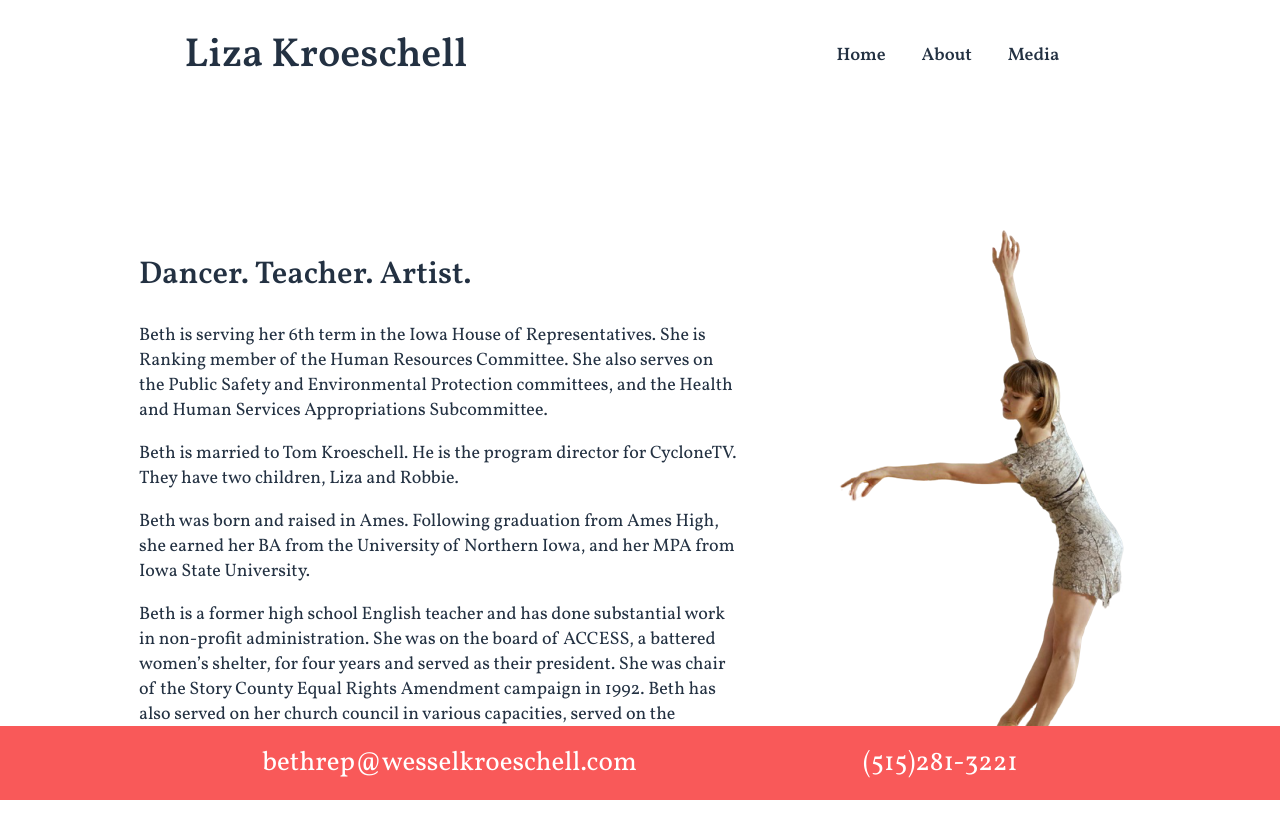
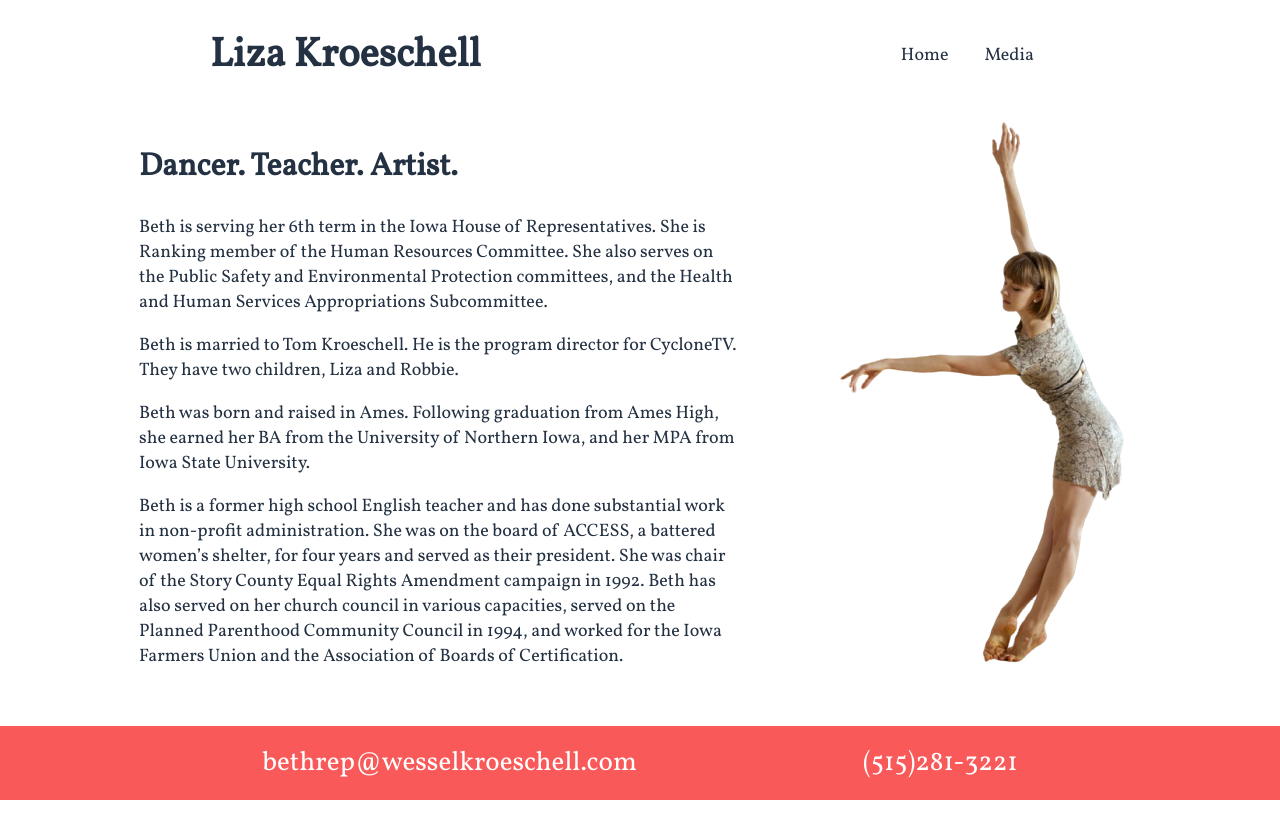
Before and after one commit to JamesODonoghue/liza-kroeschell, a React (Create React App) app: page / in a window 1280 px wide. Shown: the top 838 px of the page. After the commit the page ends 806 px from the top, so only its background shows below. Built offline with nearby package versions, Linux system fonts and the light colour scheme.

Commit message:
font updates

```diff
--- a/src/components/App/App.css
+++ b/src/components/App/App.css
@@ -83,12 +83,6 @@ section {
     text-align: center;
 }
 
-h1,
-h2,
-h4 {
-    font-family: "Vollkorn-Semibold";
-}
-
 h1 {
     font-size: 3rem;
 }
@@ -121,7 +115,6 @@ p {
 }
 
 a {
-    font-family: "Vollkorn-SemiBold";
     text-decoration: none;
     font-size: 3rem;
     font-weight: 400;
@@ -180,12 +173,10 @@ form label {
 
 ::-webkit-input-placeholder {
     /* Chrome/Opera/Safari */
-    font-family: "Vollkorn";
 }
 
 input {
     /* Chrome/Opera/Safari */
-    font-family: "Vollkorn";
 }
 
 .full {
@@ -210,7 +201,7 @@ button:hover {
 }
 
 button {
-    font-family: "Vollkorn";
+    font-family: "inherit";
     font-size: 2rem;
     font-weight: bold;
     padding: 1rem 5rem;
@@ -313,6 +304,7 @@ footer {
     }
 
     a {
+        font-family: "Vollkorn";
         text-decoration: none;
         font-size: 2rem;
         margin-right: 2em;
--- a/src/components/App/index.tsx
+++ b/src/components/App/index.tsx
@@ -1,6 +1,11 @@
 import React from "react"
 import "./App.css"
-import { BrowserRouter as Router, Route } from "react-router-dom"
+import {
+    BrowserRouter as Router,
+    Route,
+    Switch,
+    Redirect
+} from "react-router-dom"
 import { ROUTES } from "../../constants/routes"
 import About from "../About"
 import Navigation from "../Navigation"
@@ -12,11 +17,11 @@ const App = () => {
     return (
         <Router>
             <Navigation />
-            <main>
-                <Route path={ROUTES.LANDING} component={Landing} />
+            <Switch>
+                <Route path={ROUTES.LANDING} exact component={Landing} />
                 <Route path={ROUTES.ABOUT} component={About} />
                 <Route path={ROUTES.MEDIA} component={Media} />
-            </main>
+            </Switch>
             <Footer />
         </Router>
     )
--- a/src/components/Media/index.tsx
+++ b/src/components/Media/index.tsx
@@ -1,10 +1,5 @@
-import React from 'react';
+import React from "react"
 class Media extends React.Component {
-
-    async componentDidMount() {
-        let result = await fetch(`${process.env.REACT_APP_API_URL}/rep-data`);
-        console.log(await result.json());
-    }
     render() {
         return (
             <section>
@@ -13,10 +8,20 @@ class Media extends React.Component {
                 </div>
                 <div className="main-content__body">
                     <article>
-                        <iframe style={{ border: 0, width: '100%', height: '400px' }} title="me-video" src="https://www.youtube.com/embed/yBcIFWWU-dc?vq=hd1080" width="560" height="315"></iframe>
+                        <iframe
+                            style={{
+                                border: 0,
+                                width: "100%",
+                                height: "400px"
+                            }}
+                            title="me-video"
+                            src="https://www.youtube.com/embed/yBcIFWWU-dc?vq=hd1080"
+                            width="560"
+                            height="315"
+                        ></iframe>
                     </article>
                 </div>
-            </section >
+            </section>
         )
     }
 }
--- a/src/components/Navigation/index.tsx
+++ b/src/components/Navigation/index.tsx
@@ -29,9 +29,9 @@ class Navigation extends React.Component<any, any> {
                     <NavLink onClick={this.handleLinkClick} to={ROUTES.LANDING}>
                         Home
                     </NavLink>
-                    <NavLink onClick={this.handleLinkClick} to={ROUTES.ABOUT}>
+                    {/* <NavLink onClick={this.handleLinkClick} to={ROUTES.ABOUT}>
                         About
-                    </NavLink>
+                    </NavLink> */}
                     <NavLink onClick={this.handleLinkClick} to={ROUTES.MEDIA}>
                         Media
                     </NavLink>
```
